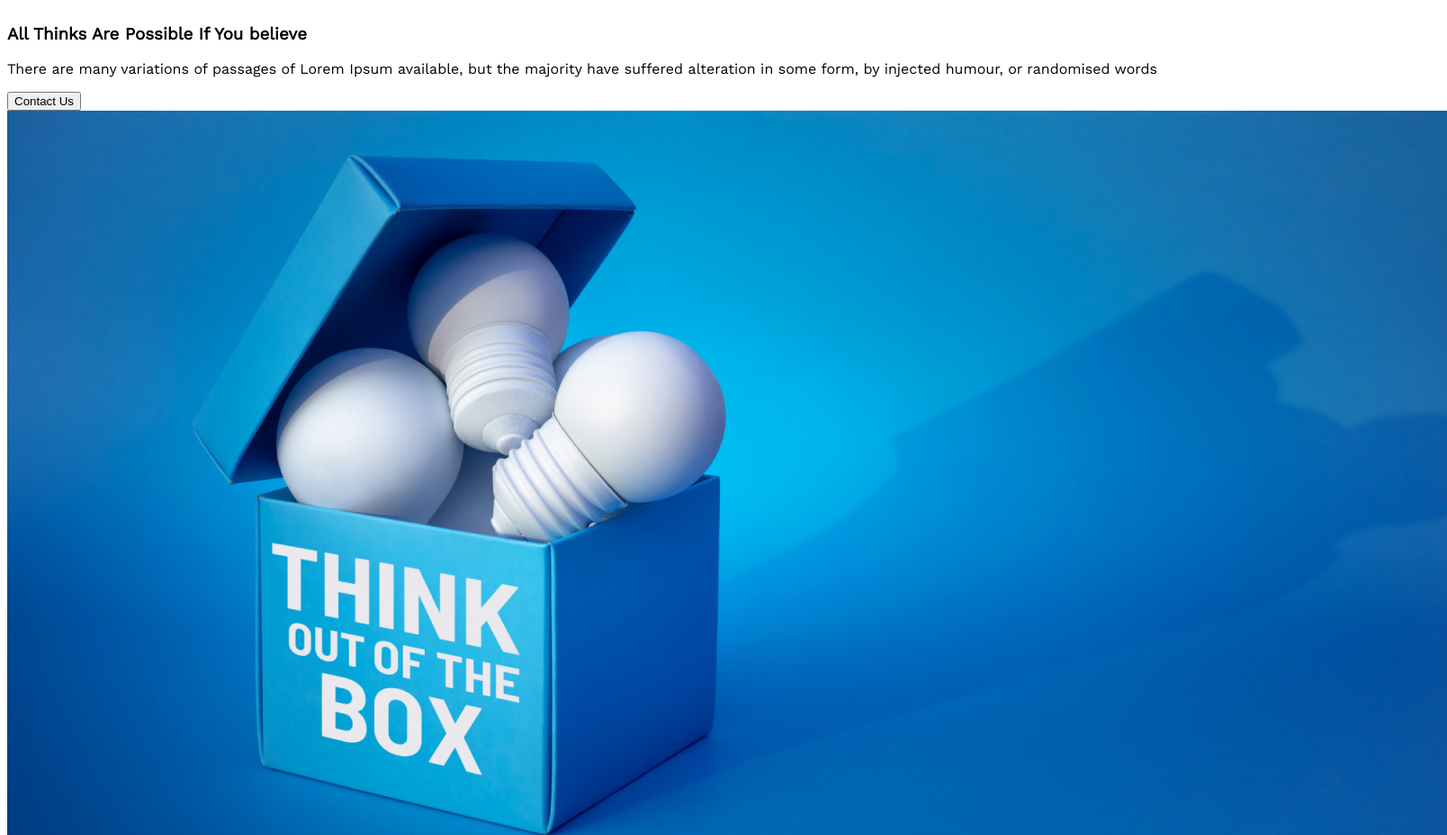
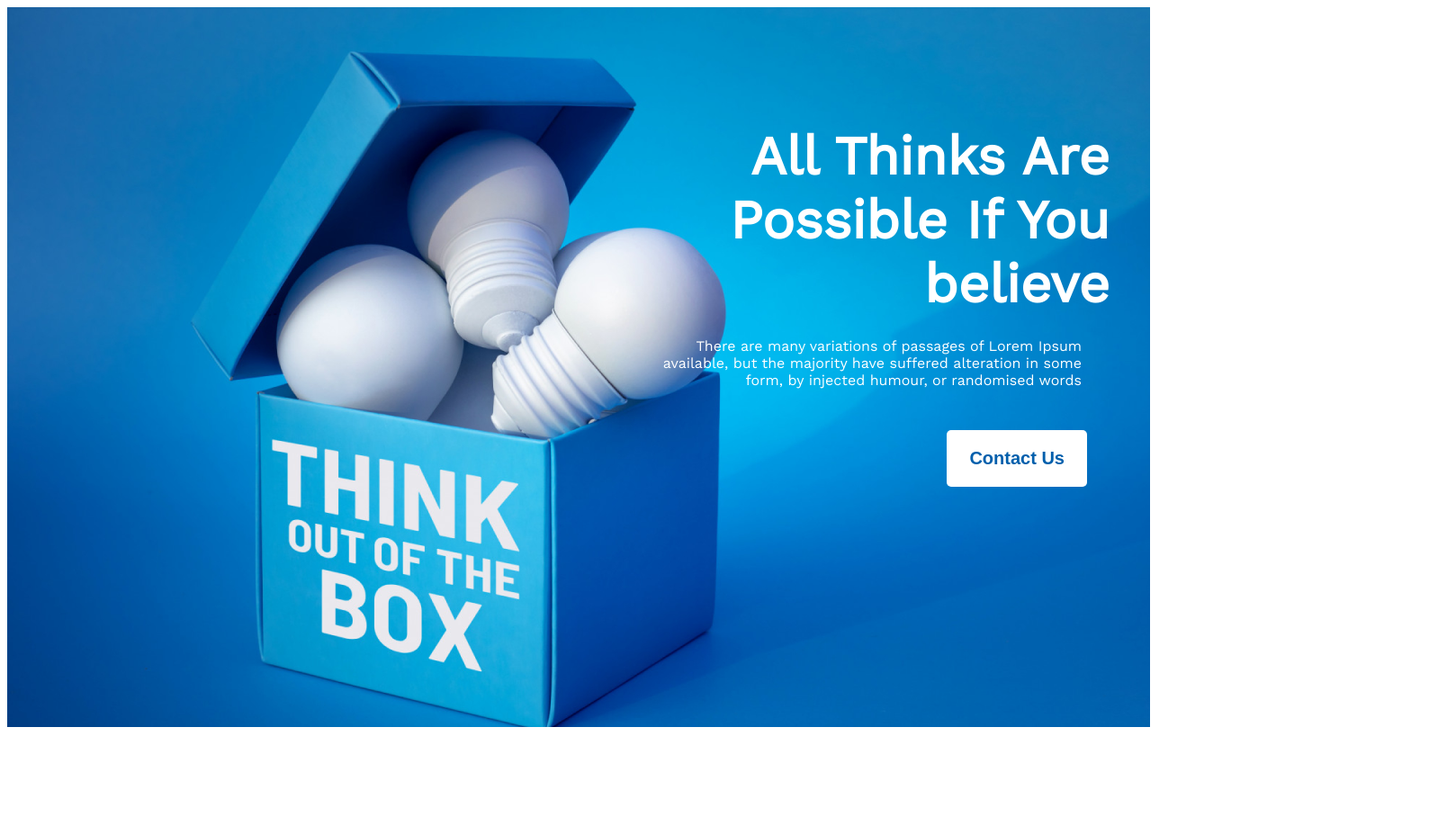
Before and after one commit to Sadia-d/First-blog, a plain HTML site: page index.html in a window 1280 px wide. Shown: the top 928 px of the page at 90% size, 1608 px wide, since content can reach past the window. After the commit the page ends 841 px from the top, so only its background shows below. Drawn offline with nearby package versions, Linux system fonts and the light colour scheme.

Commit message:
added header file

```diff
--- a/index.html
+++ b/index.html
@@ -10,13 +10,13 @@
     <link rel="stylesheet" href="style/blog.css">
 </head>
 <body>
-    <header>
+    <header class="header">
+
         <div class="banner">
             <div class="banner-content">
-                <h3 class="banner-title">All Thinks Are Possible If You believe</h3>
-                <p class="banner-description">There are many variations of passages of Lorem Ipsum available, but the majority have suffered alteration in some form, by injected humour, or randomised words</p>
-                <button class="btn-praimary">Contact Us</button>
-                <img src="images/banner/banner3.png" alt="">
+             <h3 class="banner-item">All Thinks Are Possible If You believe</h3>
+            <p class="banner-description">There are many variations of passages of Lorem Ipsum available, but the majority have suffered alteration in some form, by injected humour, or randomised words</p>
+            <button class="btn-praimary">Contact Us</button>
             </div>
         </div>
     </header>
--- a/style/blog.css
+++ b/style/blog.css
@@ -1,17 +1,42 @@
 body{
     font-family: 'Work Sans', sans-serif;
 }
-.banner-title{
-;
+
+.banner-item{
+font-size: 60px;
+font-weight: 700;
+width: 525px;
+margin-bottom: 24px;
+color: #FFF;
 }
 .banner-description{
-
-
+font-size: 16px;
+ color: #FFFFFF;
+ width: 494px;
+}
+.banner-content{
+    max-width: 500px;
 }
 
-.btn-praimary{
-
-}
 .banner{
+    text-align: right;
+    padding: 70px 230px 300px 700px;
     display: flex;
 }
+.btn-praimary{
+    color: #005FAC;
+text-align: right;
+font-size: 20px;
+font-weight: 600;
+padding: 20px 25px;
+border-radius: 5px;
+background: #FFF;
+border: 0;
+margin-top: 30px;
+}
+.header{
+    background-image: url('../images/banner/banner3.png');
+ background-repeat:no-repeat;
+    width: 1270px;
+     height: 800px;
+}
```
